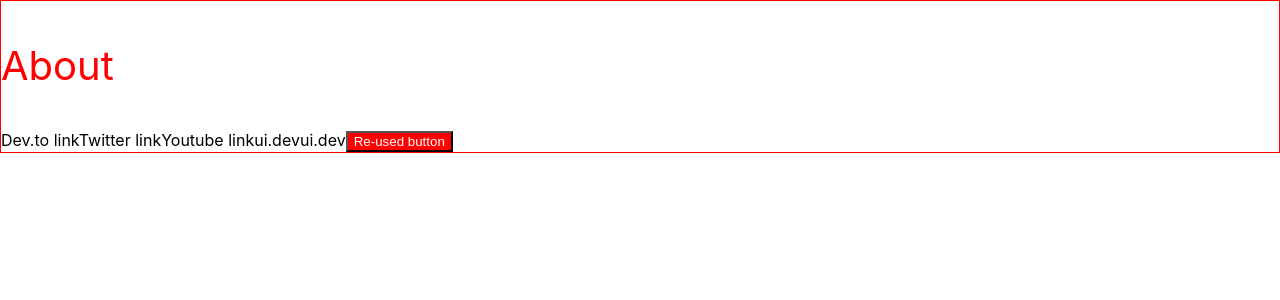
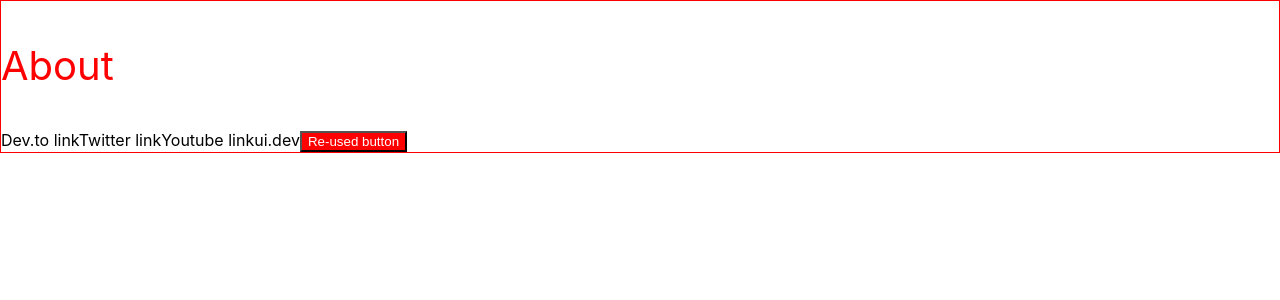
Before and after one commit to AnthonyDelaCruz/scan, a Next.js app: page /about in a window 1280 px wide. Shown: the top 300 px of the page. Built offline with nearby package versions, Linux system fonts and the light colour scheme.

Commit message:
changed color, removed link

```diff
--- a/pages/about.js
+++ b/pages/about.js
@@ -15,7 +15,6 @@ export default function About() {
             <a href='https://twitter.to'>Twitter link</a>
             <a href='https://youtube.com'>Youtube link</a>
             <a href='https://ui.dev'>ui.dev</a>
-            <a href='https://ui.dev'>ui.dev</a>
             <Button />
         </div>
     )
--- a/pages/index.js
+++ b/pages/index.js
@@ -23,7 +23,7 @@ export default function Home() {
         </a>
       </Link>
       <Link href='/contact'>
-        <a style={{ color: 'blue', marginLeft: '10px', padding: '100px' }}>
+        <a style={{ color: 'red', marginLeft: '10px', padding: '100px' }}>
           Contact Page
         </a>
       </Link>
```
